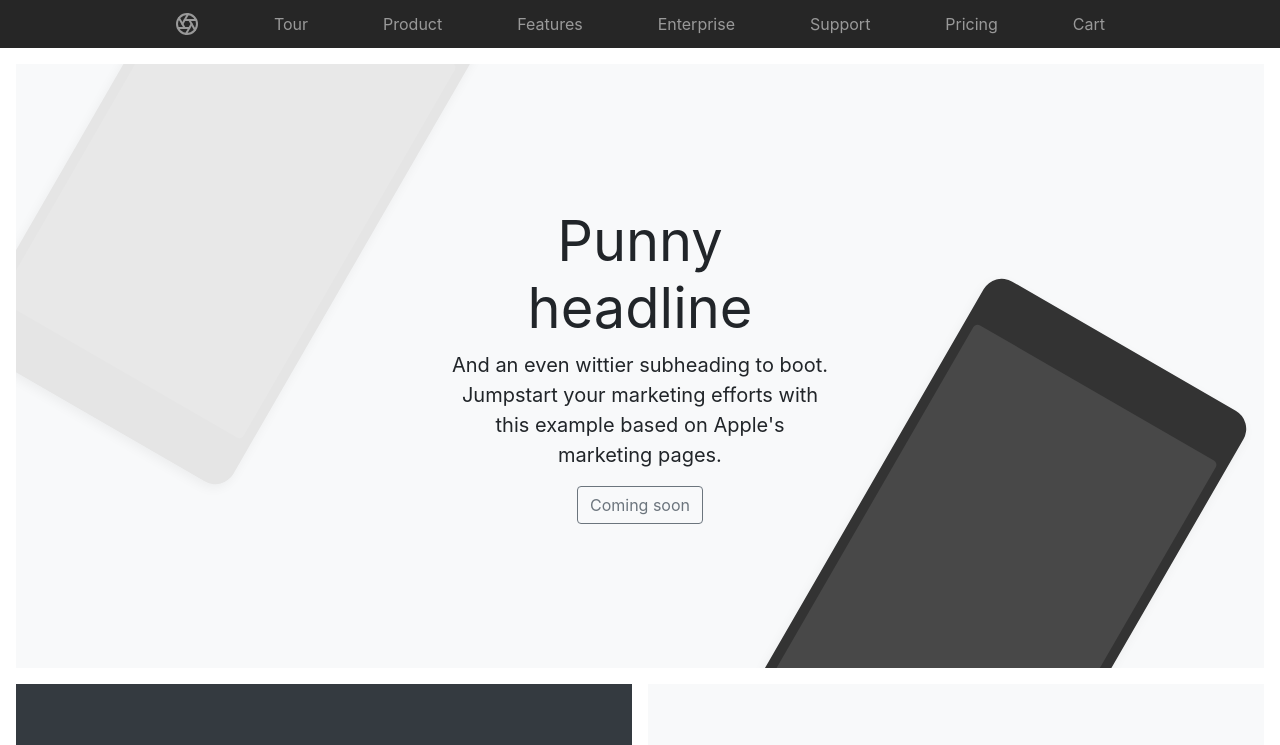
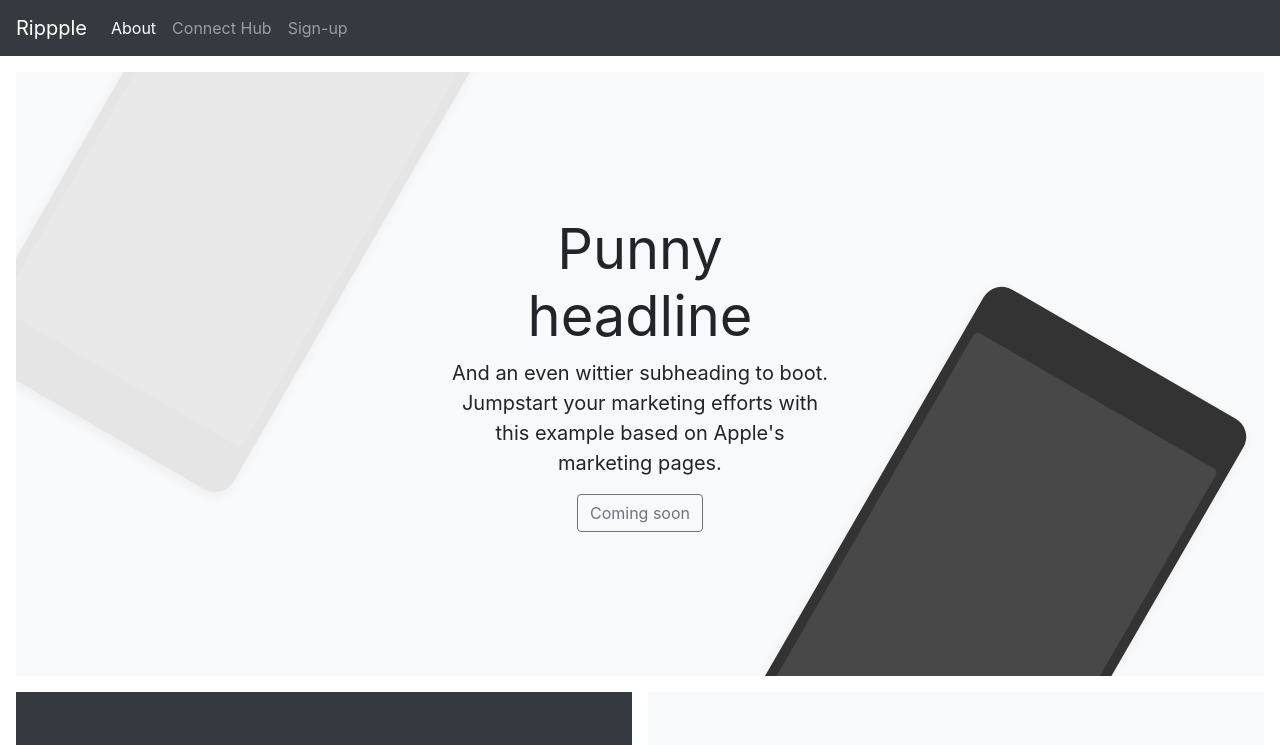
Before and after one commit to CalebAtApply/calebatapply.github.io, a plain HTML site: page index.html in a window 1280 px wide. Shown: the top 745 px of the page. Drawn offline with nearby package versions, Linux system fonts and the light colour scheme.

Commit message:
index updated with notes;

```diff
--- a/index.html
+++ b/index.html
@@ -1,16 +1,17 @@
 
 <!doctype html>
+
 <html lang="en">
   <head>
     <meta charset="utf-8">
     <meta name="viewport" content="width=device-width, initial-scale=1, shrink-to-fit=no">
     <meta name="description" content="">
     <meta name="author" content="">
-    <link rel="icon" href="/docs/4.0/assets/img/favicons/favicon.ico">
+    <link rel="icon" href="/favicon.ico">
 
-    <title>Product example for Bootstrap</title>
+    <title>Proactive Mentalhealth Helper</title>
 
-    <link rel="canonical" href="https://getbootstrap.com/docs/4.0/examples/product/">
+    <link rel="canonical" href="https://unity.github.io">
 
     <!-- Bootstrap core CSS -->
     <link href="/css/bootstrap.min.css" rel="stylesheet">
@@ -23,20 +24,46 @@
 
   <body>
 
-    <nav class="site-header sticky-top py-1">
-      <div class="container d-flex flex-column flex-md-row justify-content-between">
-        <a class="py-2" href="#">
-          <svg xmlns="http://www.w3.org/2000/svg" width="24" height="24" viewBox="0 0 24 24" fill="none" stroke="currentColor" stroke-width="2" stroke-linecap="round" stroke-linejoin="round" class="d-block mx-auto"><circle cx="12" cy="12" r="10"></circle><line x1="14.31" y1="8" x2="20.05" y2="17.94"></line><line x1="9.69" y1="8" x2="21.17" y2="8"></line><line x1="7.38" y1="12" x2="13.12" y2="2.06"></line><line x1="9.69" y1="16" x2="3.95" y2="6.06"></line><line x1="14.31" y1="16" x2="2.83" y2="16"></line><line x1="16.62" y1="12" x2="10.88" y2="21.94"></line></svg>
-        </a>
-        <a class="py-2 d-none d-md-inline-block" href="#">Tour</a>
-        <a class="py-2 d-none d-md-inline-block" href="#">Product</a>
-        <a class="py-2 d-none d-md-inline-block" href="#">Features</a>
-        <a class="py-2 d-none d-md-inline-block" href="#">Enterprise</a>
-        <a class="py-2 d-none d-md-inline-block" href="#">Support</a>
-        <a class="py-2 d-none d-md-inline-block" href="#">Pricing</a>
-        <a class="py-2 d-none d-md-inline-block" href="#">Cart</a>
-      </div>
-    </nav>
+    <!--
+        1 - Sign-up
+        2 - Profile view (Elderly)
+        3 - Connect
+            - Map (view)
+            - List (view)
+            ->> Senior Profile
+               - Image
+               - Notes
+               - Connect button
+
+               ->> Connect Confirmation
+                 - Details of the confirmation
+                 - Add to Calendar Button
+                 -
+
+        4 - About
+    -->
+
+    <nav class="navbar navbar-expand-md navbar-dark bg-dark">
+        <a class="navbar-brand" href="#">Rippple</a>
+        <button class="navbar-toggler" type="button" data-toggle="collapse" data-target="#navbar-items" aria-controls="navbar-items" aria-expanded="false" aria-label="Toggle navigation">
+          <span class="navbar-toggler-icon"></span>
+        </button>
+
+        <div class="collapse navbar-collapse" id="navbar-items">
+          <ul class="navbar-nav mr-auto">
+            <li class="nav-item active">
+              <a class="nav-link" href="#">About</a>
+            </li>
+            <li class="nav-item">
+              <a class="nav-link" href="#">Connect Hub</a>
+            </li>
+            <li class="nav-item">
+              <a class="nav-link" href="#">Sign-up</a>
+            </li>
+          </ul>
+        </div>
+      </nav>
+
 
     <div class="position-relative overflow-hidden p-3 p-md-5 m-md-3 text-center bg-light">
       <div class="col-md-5 p-lg-5 mx-auto my-5">
@@ -168,10 +195,10 @@
     ================================================== -->
     <!-- Placed at the end of the document so the pages load faster -->
     <script src="https://code.jquery.com/jquery-3.2.1.slim.min.js" integrity="sha384-KJ3o2DKtIkvYIK3UENzmM7KCkRr/rE9/Qpg6aAZGJwFDMVNA/GpGFF93hXpG5KkN" crossorigin="anonymous"></script>
-    <script>window.jQuery || document.write('<script src="../../assets/js/vendor/jquery-slim.min.js"><\/script>')</script>
-    <script src="../../assets/js/vendor/popper.min.js"></script>
-    <script src="../../dist/js/bootstrap.min.js"></script>
-    <script src="../../assets/js/vendor/holder.min.js"></script>
+    <script>window.jQuery || document.write('<script src="/js/vendor/jquery-slim.min.js"><\/script>')</script>
+    <script src="/js/vendor/popper.min.js"></script>
+    <script src="/js/bootstrap.min.js"></script>
+    <script src="/js/vendor/holder.min.js"></script>
     <script>
       Holder.addTheme('thumb', {
         bg: '#55595c',
```
